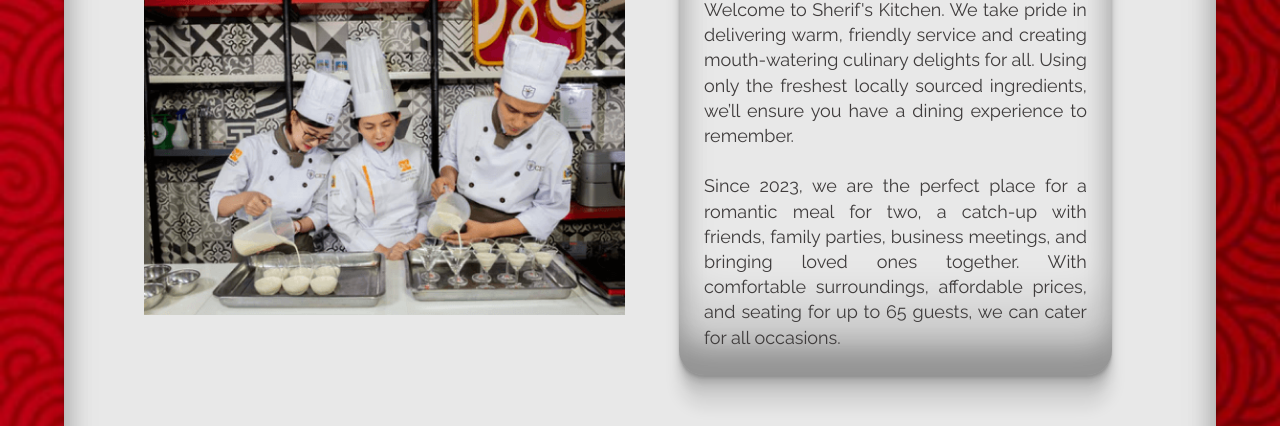
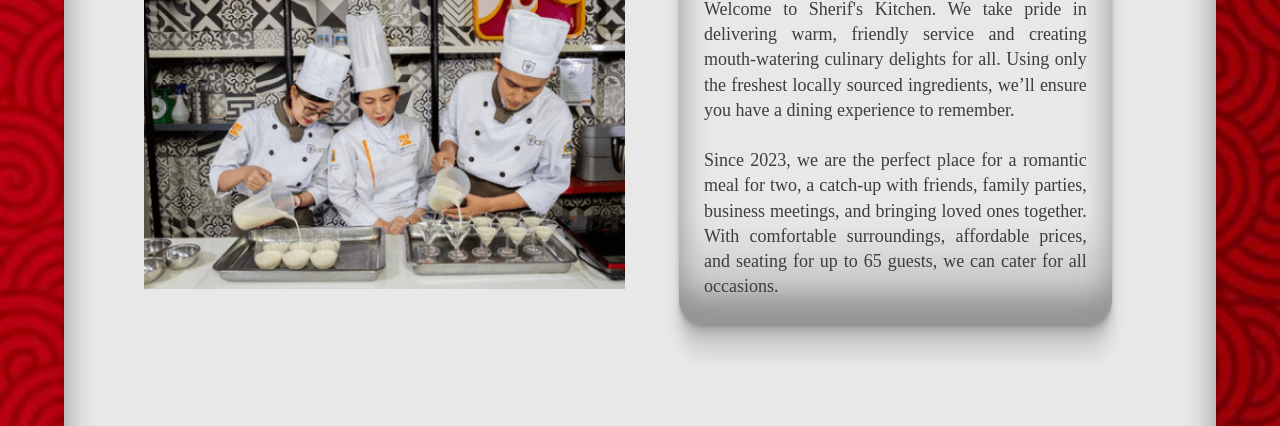
Before and after one commit to Sheriifdeen/sherif-kitchen, a plain HTML site: page about.html in a window 1280 px wide. Shown: the part 374-800 px from the top of the page. Drawn offline with nearby package versions, Linux system fonts and the light colour scheme.

Commit message:
Add files via upload

```diff
--- a/globalStyles.css
+++ b/globalStyles.css
@@ -49,16 +49,6 @@
 h4 {
 	font-family: Poppins;
 }
-p {
-	font-family: Raleway;
-	font-weight: 400;
-	line-height: 1.4em;
-	font-size: 1.8rem;
-}
-a {
-	display: inline-block;
-	text-decoration: none;
-}
 
 .border { background-color: #e8e8e8;
 	box-shadow: rgba(0, 0, 0, 0.17) 0px -23px 25px 0px inset, rgba(0, 0, 0, 0.15) 0px -36px 30px 0px inset, rgba(0, 0, 0, 0.1) 0px -79px 40px 0px inset, rgba(0, 0, 0, 0.06) 0px 2px 1px, rgba(0, 0, 0, 0.09) 0px 4px 2px, rgba(0, 0, 0, 0.09) 0px 8px 4px, rgba(0, 0, 0, 0.09) 0px 16px 8px, rgba(0, 0, 0, 0.09) 0px 32px 16px;
```
